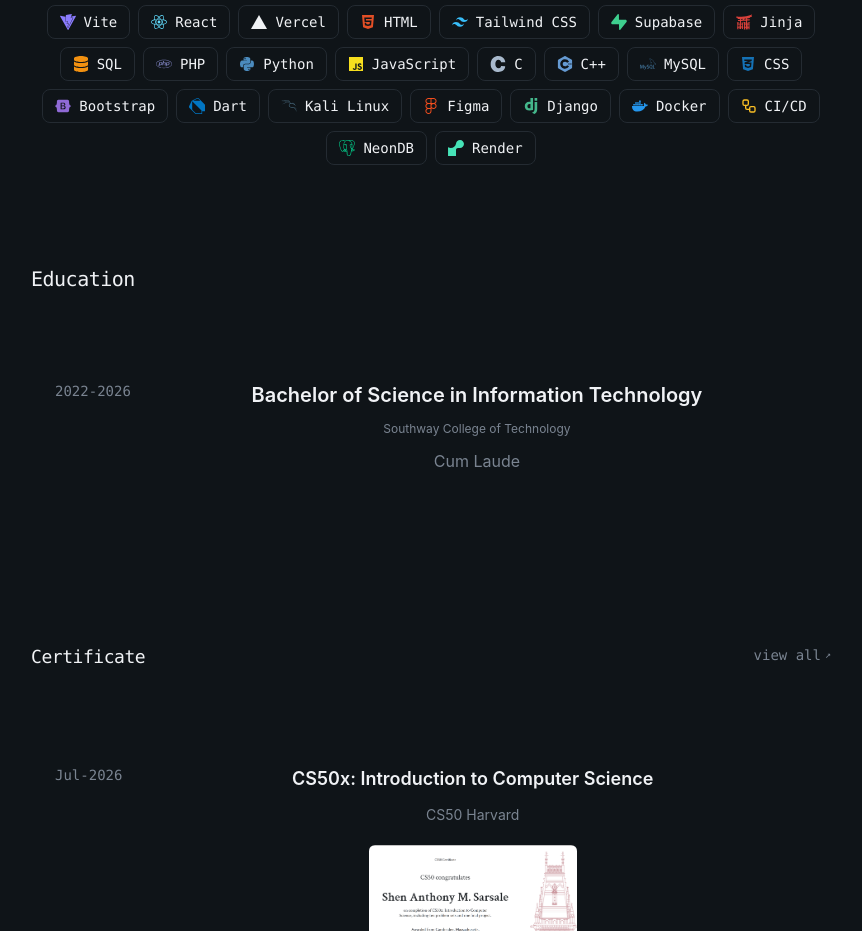
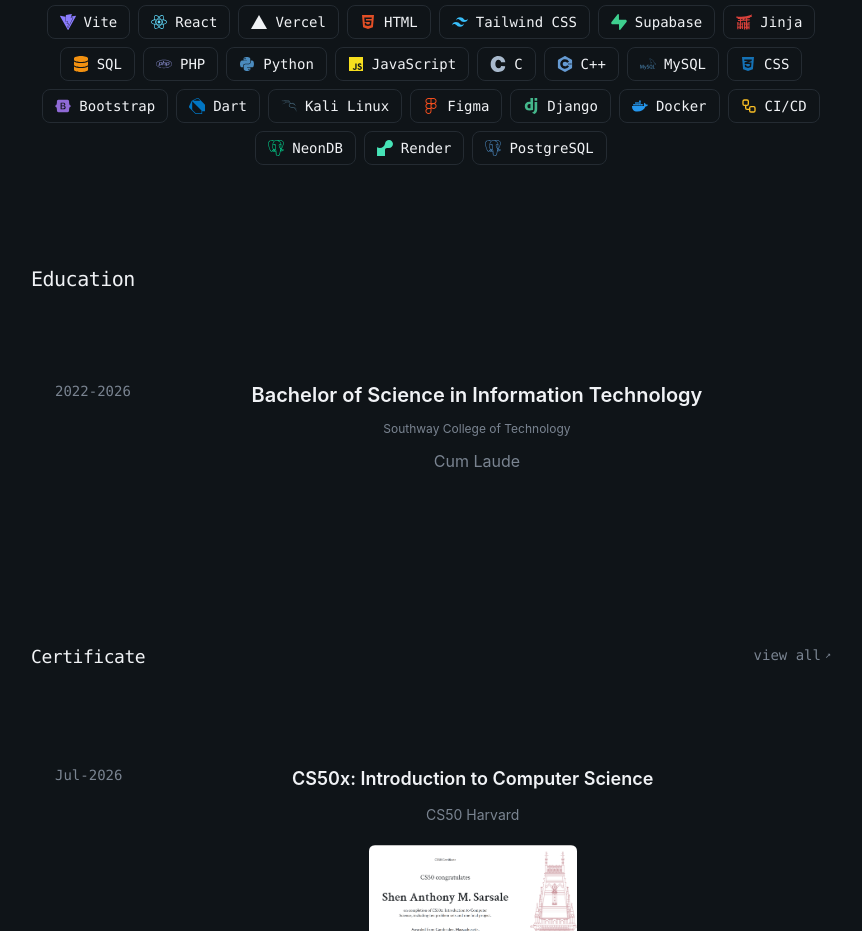
Before and after one commit to Ein-shen/My-porfolio, a React (Vite) app: page / in a window 1280 px wide. Shown: the part 2500-3431 px from the top of the page, without its empty margins (209-1071 px from the left). Built offline with nearby package versions, Linux system fonts and the light colour scheme; the HTML template or start-up script is replaced by a standard one.

Commit message:
added posgressql in the tech stack

```diff
--- a/src/sections/Experiece.jsx
+++ b/src/sections/Experiece.jsx
@@ -53,6 +53,7 @@ const stack = [
   "CI/CD",
   "NeonDB",
   "Render",
+  "PostgreSQL",
 ];
 
 /* ------------------------------------------------------------------
```
